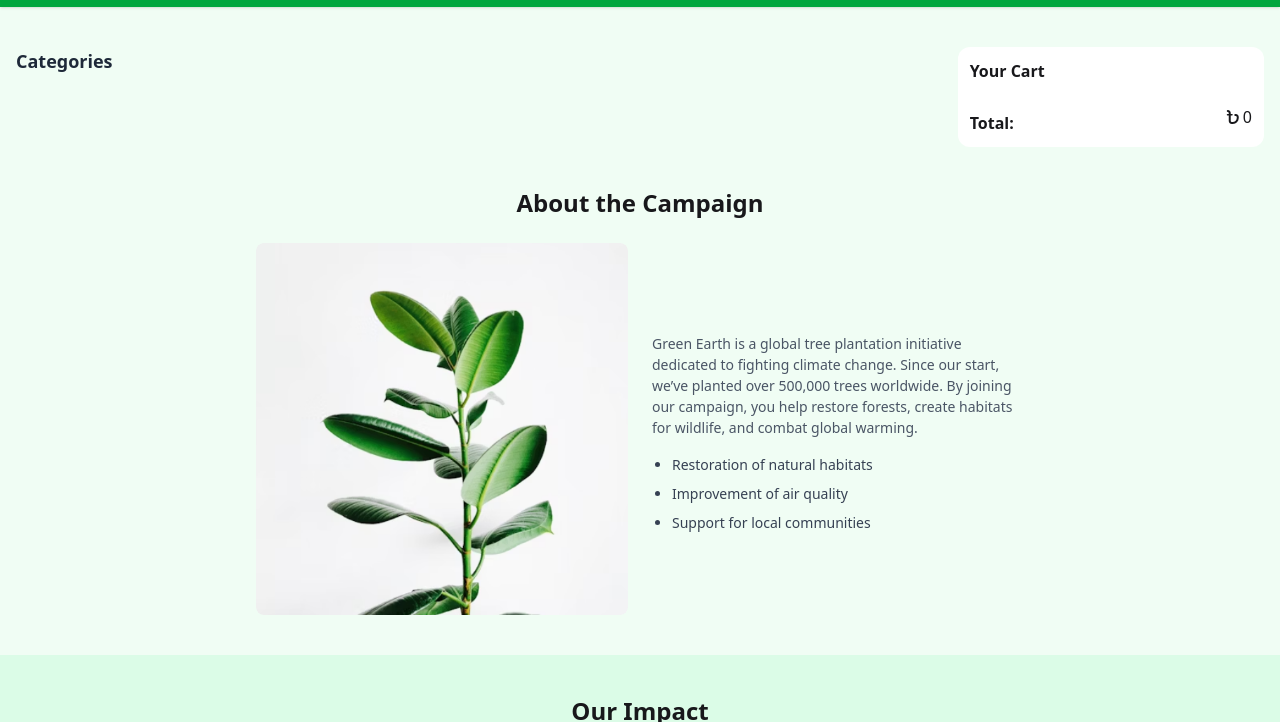
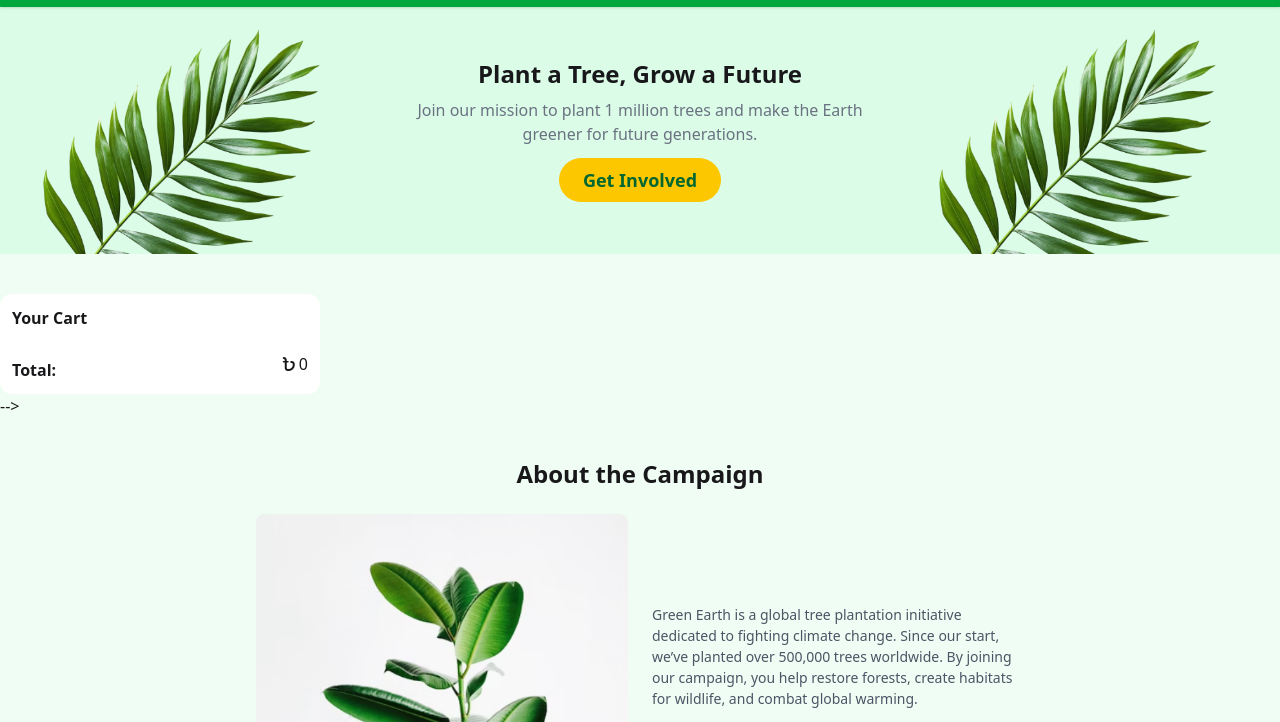
Before and after one commit to touhidulchy/Assignment-06, a plain HTML site: page index.html in a window 1280 px wide. Shown: the part 57-779 px from the top of the page. Drawn offline with nearby package versions, Linux system fonts and the light colour scheme; no server answers.

Commit message:
third commit

```diff
--- a/index.html
+++ b/index.html
@@ -53,7 +53,7 @@
 </header>
 
 <section class="bg-green-100">
-  <!-- <div class="flex justify-between items-center">
+  <div class="flex justify-between items-center">
     <div class="hidden md:block">
       <img class="w-11/12" src="assets/hero-leaf1.png" alt="">
     </div>
@@ -71,11 +71,11 @@
     <div class="hidden md:block">
       <img class="w-11/12" src="assets/hero-leaf1.png" alt="">
     </div>
-  </div> -->
+  </div>
 </section>
 
 <section class="bg-green-50 py-10">
-  <div class="container mx-auto px-4 flex flex-col lg:flex-row justify-center gap-6">
+  <!-- <div class="container mx-auto px-4 flex flex-col lg:flex-row justify-center gap-6">
 
 
     <div class="w-full lg:w-3/4 flex flex-col md:flex-row gap-6">
@@ -105,7 +105,7 @@
       </div>
     </div>
 
-  </div>
+  </div> -->
 
     <div class="mt-10 px-4 md:px-16 lg:px-64">
   <h2 class="mb-6 text-center text-2xl font-bold">About the Campaign</h2>
```
